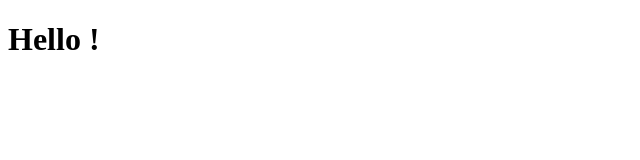
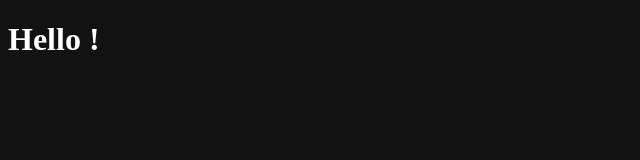
Before and after one commit to DavidxDl/DavidxDl, a plain HTML site: page index.html in a window 1280 px wide. Shown: the whole page, without its empty margins (0-640 px from the left). Drawn offline with Linux system fonts and the light colour scheme.

Commit message:
added css file

```diff
--- a/index.html
+++ b/index.html
@@ -3,6 +3,7 @@
 <head>
     <meta charset="UTF-8">
     <meta name="viewport" content="width=device-width, initial-scale=1.0">
+    <link href="styles.css" rel="stylesheet"/>
     <title>Document</title>
 </head>
 <body>
--- /dev/null
+++ b/styles.css
@@ -0,0 +1,3 @@
+:root {
+    color-scheme: dark;
+}
```
